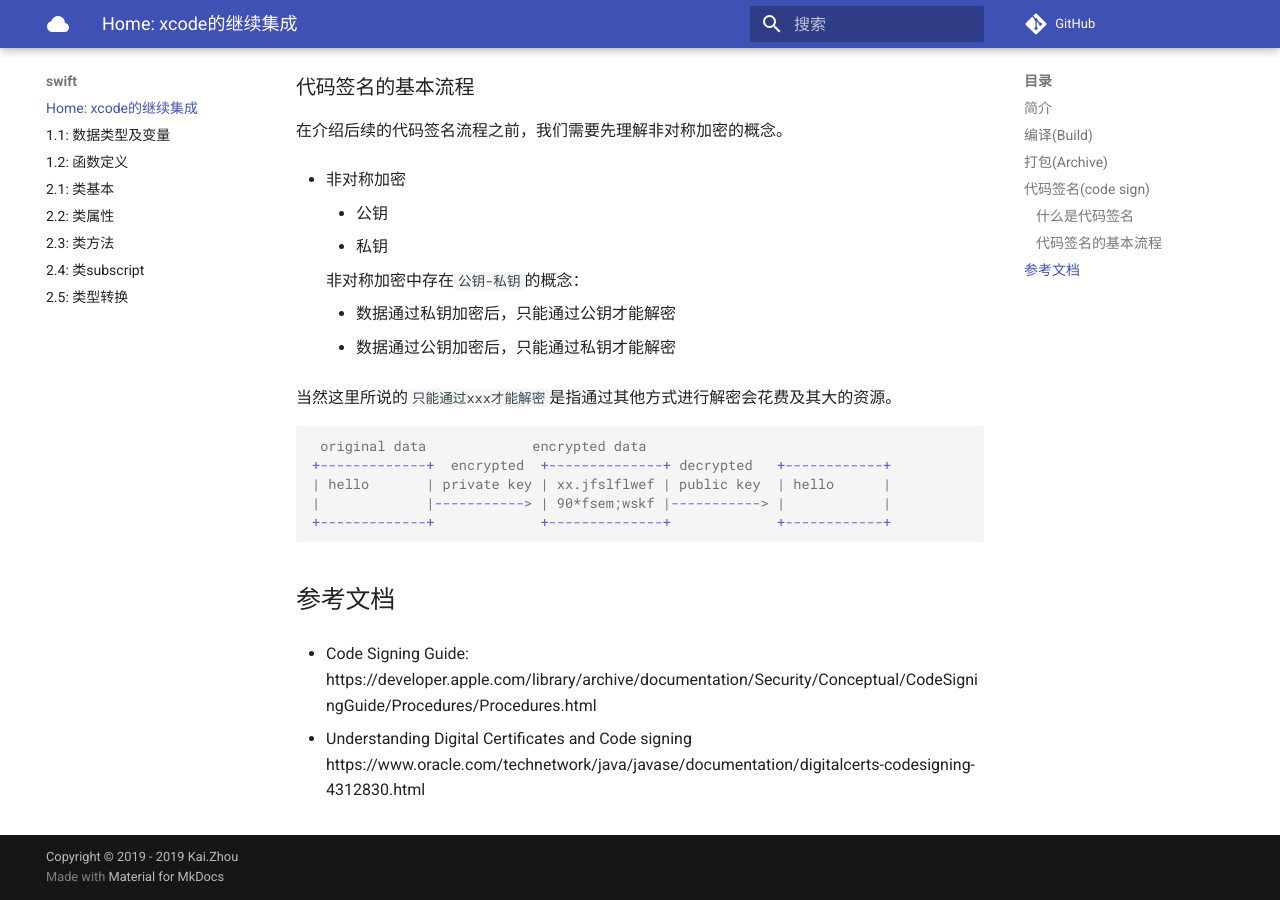
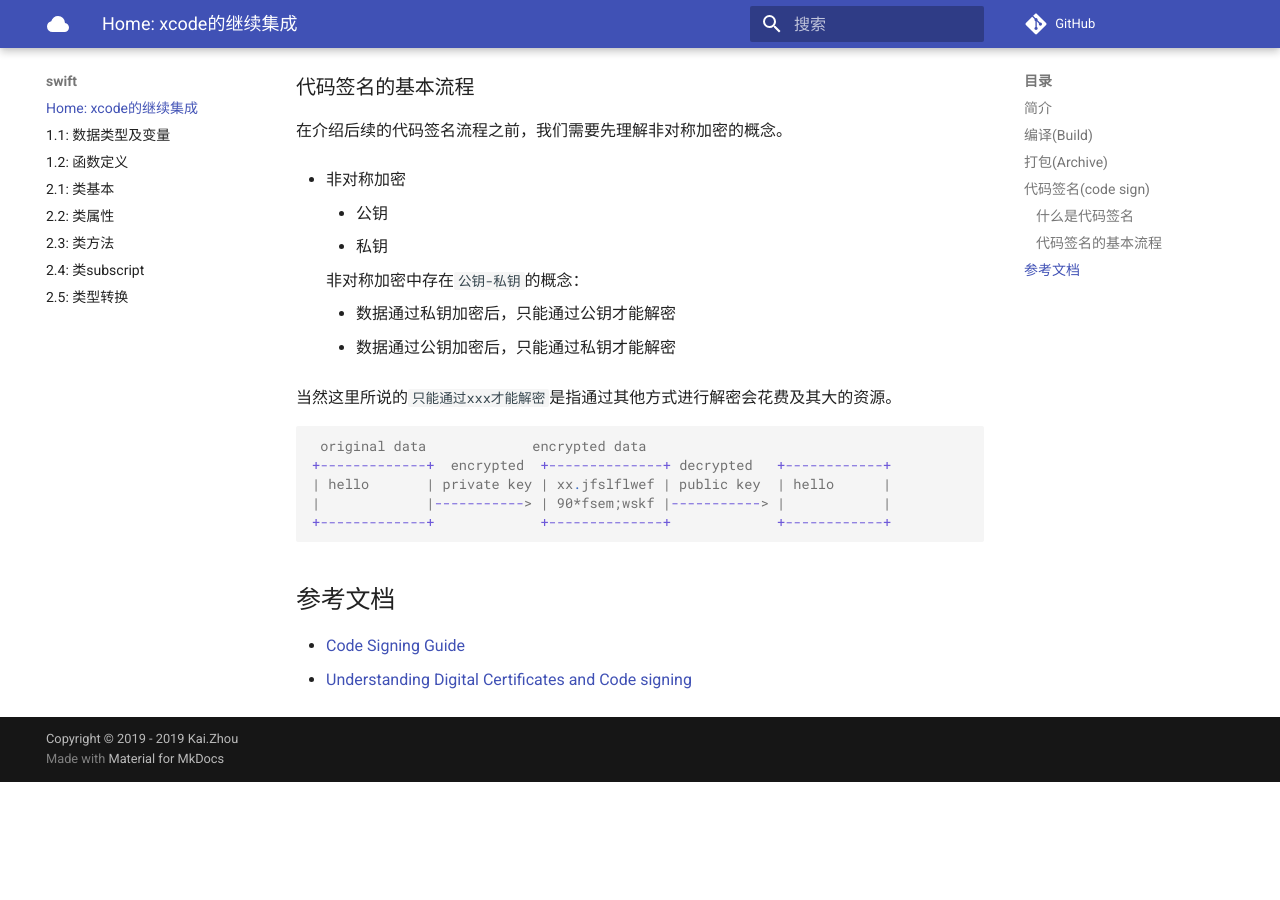
Before and after one commit to zhoukaidev/ks_blog, an MkDocs documentation site: the page built from docs/swift/build.md, in a window 1280 px wide and 900 px high, scrolled down 2576 px. Built offline with MkDocs 1.6.1 and Material for MkDocs 9.7.7, drawn with Linux system fonts in a browser that asks for light colours; comment, search, counter and statistics services are not loaded; after the commit the page ends 3358 px from its top, so only the background shows below that.

Commit message:
Improve reference doc in build.md

````diff
--- a/docs/swift/build.md
+++ b/docs/swift/build.md
@@ -96,14 +96,12 @@ $ xcodebuild -exportArchive -archivePath myArchive.xcarchive\
      -exportOptionsPlist myOption.plist
 ```
 
-
 ## 代码签名(code sign)
 
 ### 什么是代码签名
 
 代码签名是指通过数学运算对可执行程序和脚本等文件进行**数字签名**，我们使用该`数字签名`来校验
 该软件的确是软件发布者所发布的软件，在传播过程中没有被中间人进行过修改。
-
 
 ### 代码签名的基本流程
 
@@ -128,12 +126,7 @@ $ xcodebuild -exportArchive -archivePath myArchive.xcarchive\
 +-------------+             +--------------+             +------------+
 ```
 
-
-
 ## 参考文档
 
-* Code Signing Guide:
-https://developer.apple.com/library/archive/documentation/Security/Conceptual/CodeSigningGuide/Procedures/Procedures.html
-
-* Understanding Digital Certificates and Code signing
-https://www.oracle.com/technetwork/java/javase/documentation/digitalcerts-codesigning-4312830.html
+* [Code Signing Guide](https://developer.apple.com/library/archive/documentation/Security/Conceptual/CodeSigningGuide/Procedures/Procedures.html)
+* [Understanding Digital Certificates and Code signing](https://www.oracle.com/technetwork/java/javase/documentation/digitalcerts-codesigning-4312830.html)
````
